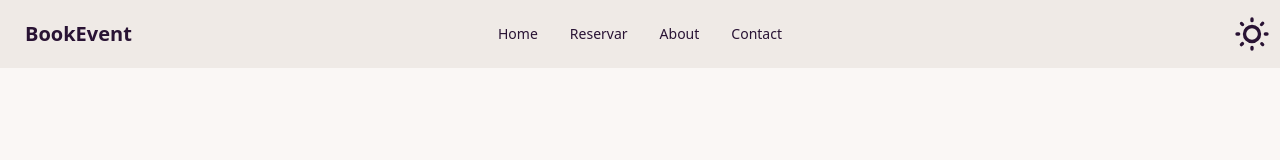
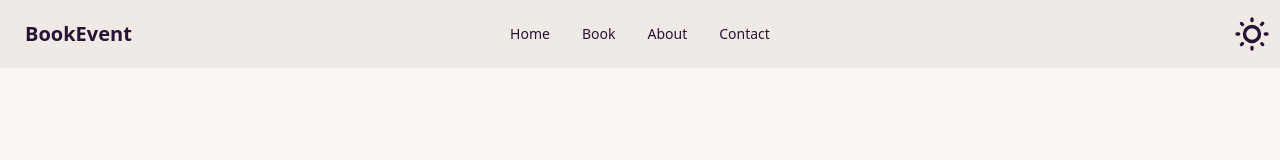
Before and after one commit to mortalcr/BookEvent, a Nuxt app: page / in a window 1280 px wide. Shown: the top 160 px of the page. Built offline with nearby package versions, Linux system fonts and the light colour scheme; what v-calendar would draw is missing.

Commit message:
fix: navbar add book page

```diff
--- a/components/NavBar.vue
+++ b/components/NavBar.vue
@@ -12,6 +12,7 @@
                 <ul tabindex="0"
                     class="menu menu-sm dropdown-content bg-base-100 rounded-box z-[1] mt-3 w-52 p-2 shadow">
                     <li><a href="/">Home</a></li>
+                    <li><a href="book">Book</a></li>
                     <li><a href="about">About</a></li>
                     <li><a href="contact">Contact</a></li>
                 </ul>
@@ -21,7 +22,7 @@
         <div class="navbar-center hidden lg:flex">
             <ul class="menu menu-horizontal px-1">
                 <li><a href="/">Home</a></li>
-                <li><a href="book">Reservar</a></li>
+                <li><a href="book">Book</a></li>
                 <li><a href="about">About</a></li>
                 <li><a href="contact">Contact</a></li>
             </ul>
```
